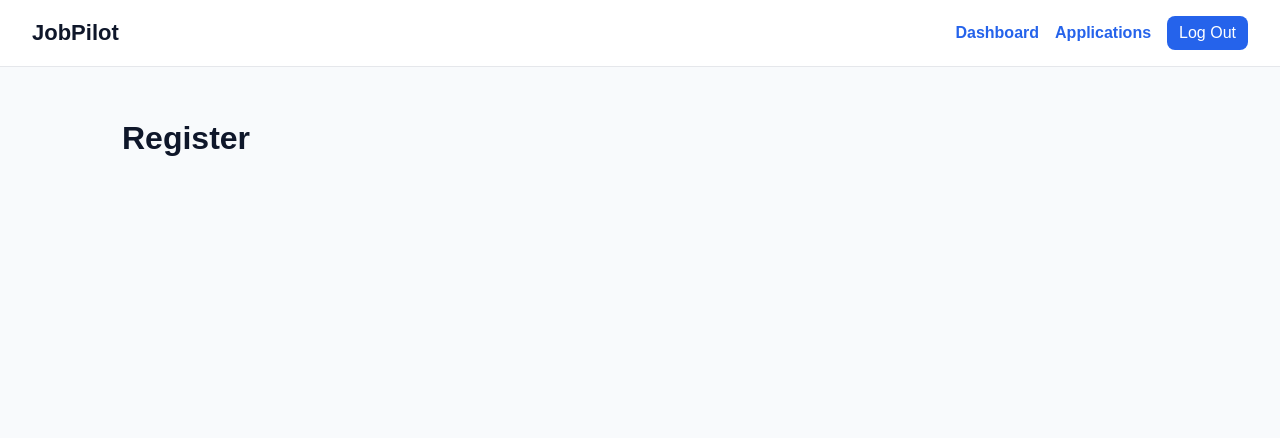
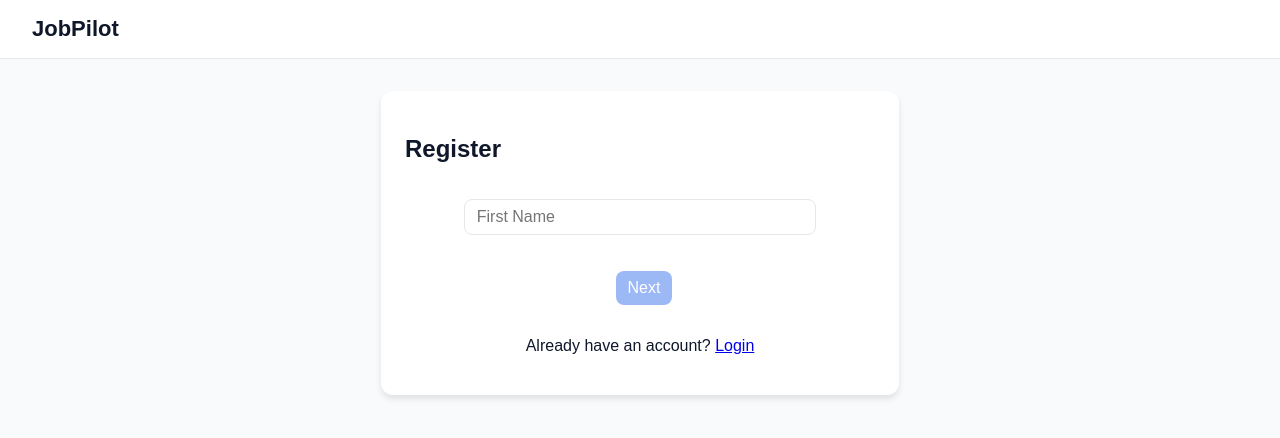
Before and after one commit to 450186/JobPilot, a React (Vite) app in the folder client/: page /register in a window 1280 px wide. Shown: the top 438 px of the page. Built offline with nearby package versions, Linux system fonts and the light colour scheme.

Commit message:
full authentication achieved

```diff
--- a/client/src/components/Navbar.tsx
+++ b/client/src/components/Navbar.tsx
@@ -1,8 +1,13 @@
-import { Link, useNavigate } from "react-router-dom"
+import { Link, useNavigate, useLocation } from "react-router-dom"
 
 function Navbar() {
 
     const navigate = useNavigate()
+    const location = useLocation();
+
+    const isAuthPage =
+        location.pathname === "/login" ||
+        location.pathname === "/register";
 
     const handleLogOut = () => {
 
@@ -13,11 +18,13 @@ function Navbar() {
     return (
         <nav className="navbar">
             <h1>JobPilot</h1>
-            <div className="navbar-links">
-                <Link to="/">Dashboard</Link>
-                <Link to="/applications">Applications</Link>
-                <button className="logout-button" onClick={handleLogOut}>Log Out</button>
-            </div>
+            {!isAuthPage && (
+                <div className="navbar-links">
+                    <Link to="/">Dashboard</Link>
+                    <Link to="/applications">Applications</Link>
+                    <button className="logout-button" onClick={handleLogOut}>Log Out</button>
+                </div>
+            )}
         </nav>
     )
 }
--- a/client/src/pages/Applications.tsx
+++ b/client/src/pages/Applications.tsx
@@ -16,7 +16,9 @@ function Applications() {
 
         const fetchApplications = async () => {
             try{
+                console.log("Fetching applications...")
                 const applications = await getApplications();
+                console.log(applications)
                 setApplications(applications);
             } catch (error) {
                 console.log("Error fetching applications: ", error);
--- a/client/src/pages/Login.tsx
+++ b/client/src/pages/Login.tsx
@@ -1,5 +1,5 @@
 import { useState } from "react"
-import { useNavigate } from "react-router-dom"
+import { Navigate, useNavigate, Link } from "react-router-dom"
 import { loginUser } from "../api/auth"
 import toast from "react-hot-toast"
 
@@ -7,6 +7,11 @@ function Login() {
     const [username, setUsername] = useState("")
     const [password, setPassword] = useState("")
     const navigate = useNavigate()
+
+    const token = localStorage.getItem("token")
+    if(token) {
+        return <Navigate to="/applications" replace />
+    }
 
     const handleLogin = async (e: React.FormEvent) => {
         e.preventDefault()
@@ -17,12 +22,16 @@ function Login() {
             localStorage.setItem("user", JSON.stringify(data.user))
 
             toast.success("Logged in successfully")
-            navigate("/applications")
-        } catch (e) {
-            console.log(e)
-            toast.error("Error logging in")
+            navigate("/")
+        } catch (e: any) {
+            if(e.response?.status === 401) {
+                toast.error("Invalid username or password")
+            } else {
+                toast.error("Unable to connect to server. Please try again.")
+            }
         }
     }
+
     return (
         <main>
             <form onSubmit={handleLogin} className="login-form">
@@ -44,7 +53,8 @@ function Login() {
                     required
                 />
 
-                <button type="submit">Login</button>
+                <button disabled={!username || !password} className="login-btn" type="submit">Login</button>
+                <p style={{textAlign: "center"}}>Don't have an account? <Link to="/register">Register</Link></p>
             </form>
         </main>
     )
--- a/client/src/pages/Register.tsx
+++ b/client/src/pages/Register.tsx
@@ -1,7 +1,106 @@
+import { useState } from "react"
+import { useNavigate, Link } from "react-router-dom"
+import toast from "react-hot-toast"
+import { registerUser } from "../api/auth"
 function Register() {
+    const [step, setStep] = useState(1)
+    const [username, setUsername] = useState("")
+    const [password, setPassword] = useState("")
+    const [first_name, setFirstName] = useState("")
+    const [last_name, setLastName] = useState("")
+    const [email, setEmail] = useState("")
+    const navigate = useNavigate()
+
+    const progress = (step / 5) * 100
+
+    const validPassword =
+        password.length >= 8 &&
+        /[A-Z]/.test(password) &&
+        /\d/.test(password)
+
+    const canGoNext =
+        (step === 1 && first_name.trim() !== "") ||
+        (step === 2 && last_name.trim() !== "") ||
+        (step === 3 && username.trim() !== "") ||
+        (step === 4 && validPassword) ||
+        (step === 5 && /\S+@\S+\.\S+/.test(email))
+
+    const handleRegister = async(e : React.FormEvent) => {
+        e.preventDefault();
+
+        if(step < 5) {
+            if(canGoNext) {
+                setStep(step + 1)
+            }
+            return;
+        }
+        try {
+            const data = await registerUser({
+                username,
+                password,
+                first_name,
+                last_name,
+                email
+            })
+            localStorage.setItem("token", data.token)
+            localStorage.setItem("user", JSON.stringify(data.user))
+            toast.success("User registered successfully")
+            navigate("/")
+        } catch (e: any) {
+            toast.error("Unable to register user. Please try again.")
+        }
+    }
     return (
         <main>
-            <h1>Register</h1>
+            <form className="register-form" onSubmit={handleRegister}>
+                <h2>Register</h2>
+                {step === 1 && (
+                    <input type="text" value={first_name} onChange={(e) => setFirstName(e.target.value)} placeholder="First Name" />
+                )}
+                {step === 2 && (
+                    <input type="text" value={last_name} onChange={(e) => setLastName(e.target.value)} placeholder="Last Name" />
+                )}
+                {step === 3 && (
+                    <input type="text" value={username} onChange={(e) => setUsername(e.target.value)} placeholder="Username" />
+                )}
+                {step === 4 && (
+                    <>
+                        <input type="password" value={password} onChange={(e) => setPassword(e.target.value)} placeholder="Password" />
+                        <p className="password-hint">Password must be at least 8 characters long and contain at least one uppercase letter and one number</p>
+                    </>
+                )}
+                {step === 5 && (
+                    <input type="email" value={email} onChange={(e) => setEmail(e.target.value)} placeholder="Email" />
+                )}
+                <div className="progress-bar">
+                    <div className="progress-fill" style={{width: `${progress}%`}} />
+                </div>
+                <div className="form-actions">
+                    {step > 1 ? (
+                        <button type="button" onClick={() => setStep(step - 1)}>
+                            Back
+                        </button>
+                    ) : (
+                        <div className="button-placeholder" />
+                    )}
+
+                    {step === 5 ? (
+                        <button type="submit" className="register-btn" disabled={!canGoNext}>
+                            Register
+                        </button>
+                    ) : (
+                        <button
+                            type="button"
+                            onClick={() => setStep(step + 1)}
+                            disabled={!canGoNext}
+                        >
+                            Next
+                        </button>
+                    )}
+                </div>
+                <p style={{textAlign: "center"}}>Already have an account? <Link to="/login">Login</Link></p>
+            </form>
+
         </main>
     )
 }
--- a/client/src/styles/forms.css
+++ b/client/src/styles/forms.css
@@ -41,6 +41,12 @@
     border-radius: 4px;
     font-size: 16px;
     cursor: pointer;
+    transition: opacity 0.2s ease, transform 0.2s ease, box-shadow 0.2s ease;
+}
+.add-button:hover {
+    opacity: 0.8;
+    transform: translateY(-4px);
+    box-shadow: 0 4px 6px rgba(0, 0, 0, 0.1);
 }
 .application-form {
     display: flex;
@@ -90,7 +96,7 @@ button[type="submit"] {
     gap: 8px;
 }
 
-.login-form {
+.login-form, .register-form {
     display: flex;
     flex-direction: column;
     gap: 16px;
@@ -101,7 +107,7 @@ button[type="submit"] {
     width: 50%;
     margin: 0 auto;
 }
-.login-form input {
+.login-form input, .register-form input {
     padding: 8px 12px;
     border: 1px solid var(--border);
     border-radius: 8px;
@@ -109,7 +115,7 @@ button[type="submit"] {
     width: 75%;
     margin: 0 auto;
 }
-.login-form button {
+.login-form button, .register-form button {
     background-color: var(--primary);
     color: white;
     padding: 8px 12px;
@@ -118,4 +124,41 @@ button[type="submit"] {
     font-size: 16px;
     cursor: pointer;
     margin: 0 auto;
+    transition: opacity 0.2s ease, transform 0.2s ease, box-shadow 0.2s ease;
 }
+.login-form button:hover, .register-form button:hover {
+    opacity: 0.8;
+    transform: translateY(-4px);
+    box-shadow: 0 4px 6px rgba(0, 0, 0, 0.1);
+}
+.progress-bar {
+    background-color: var(--background);
+    height: 4px;
+    width: 0;
+    transition: width 0.3s ease-in-out;
+}
+.progress-fill {
+    background-color: var(--primary);
+    height: 4px;
+    width: 0;
+    transition: width 0.3s ease-in-out;
+}
+.register-form button:disabled {
+  opacity: 0.45;
+  cursor: not-allowed;
+  transform: none;
+}
+.register-form button:disabled:hover {
+  opacity: 0.45;
+  transform: none;
+}
+.form-actions {
+    display: flex;
+    justify-content: center;
+    align-items: center;
+    flex-direction: row;
+    gap: 8px
+}
+.register-btn {
+    width: fit-content !important;
+}
--- a/client/src/styles/navbar.css
+++ b/client/src/styles/navbar.css
@@ -93,14 +93,15 @@
   color: white;
   padding: 8px 12px;
   border: none;
-  border-radius: 8px;
+  border-radius: 4px;
   font-size: 16px;
   cursor: pointer;
-  transition: opacity 0.2s ease, transform 0.2s ease;
+  transition: opacity 0.2s ease, transform 0.2s ease, box-shadow 0.2s ease;
 }
 .logout-button:hover {
   opacity: 0.8;
-  transform: translateY(-4px)
+  transform: translateY(-4px);
+  box-shadow: 0 4px 6px rgba(0, 0, 0, 0.1);
 }
 .navbar-links {
   display: flex;
```
Also changed, not shown: 1 other file (tests, documents, lock files or other folders).
